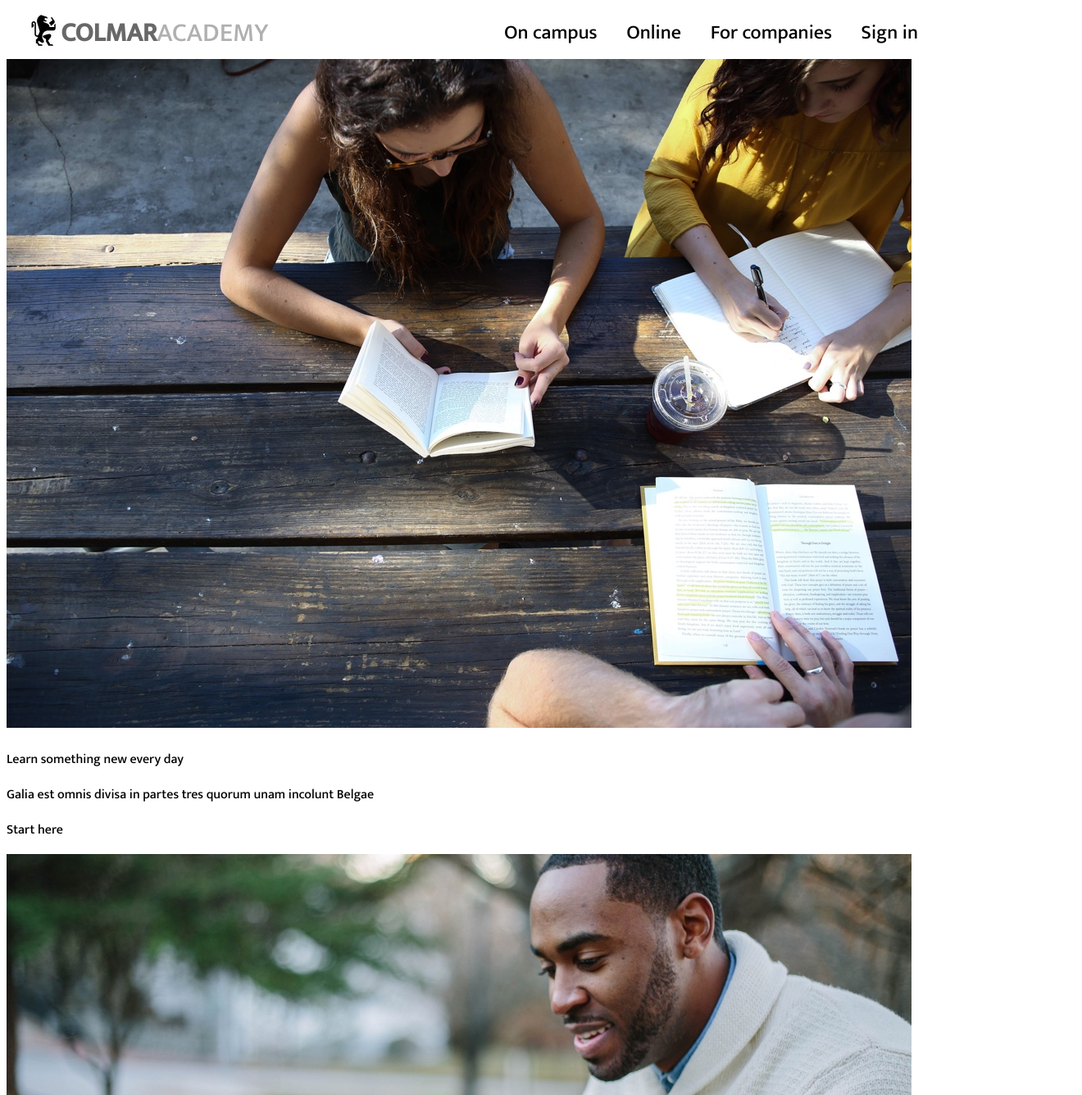
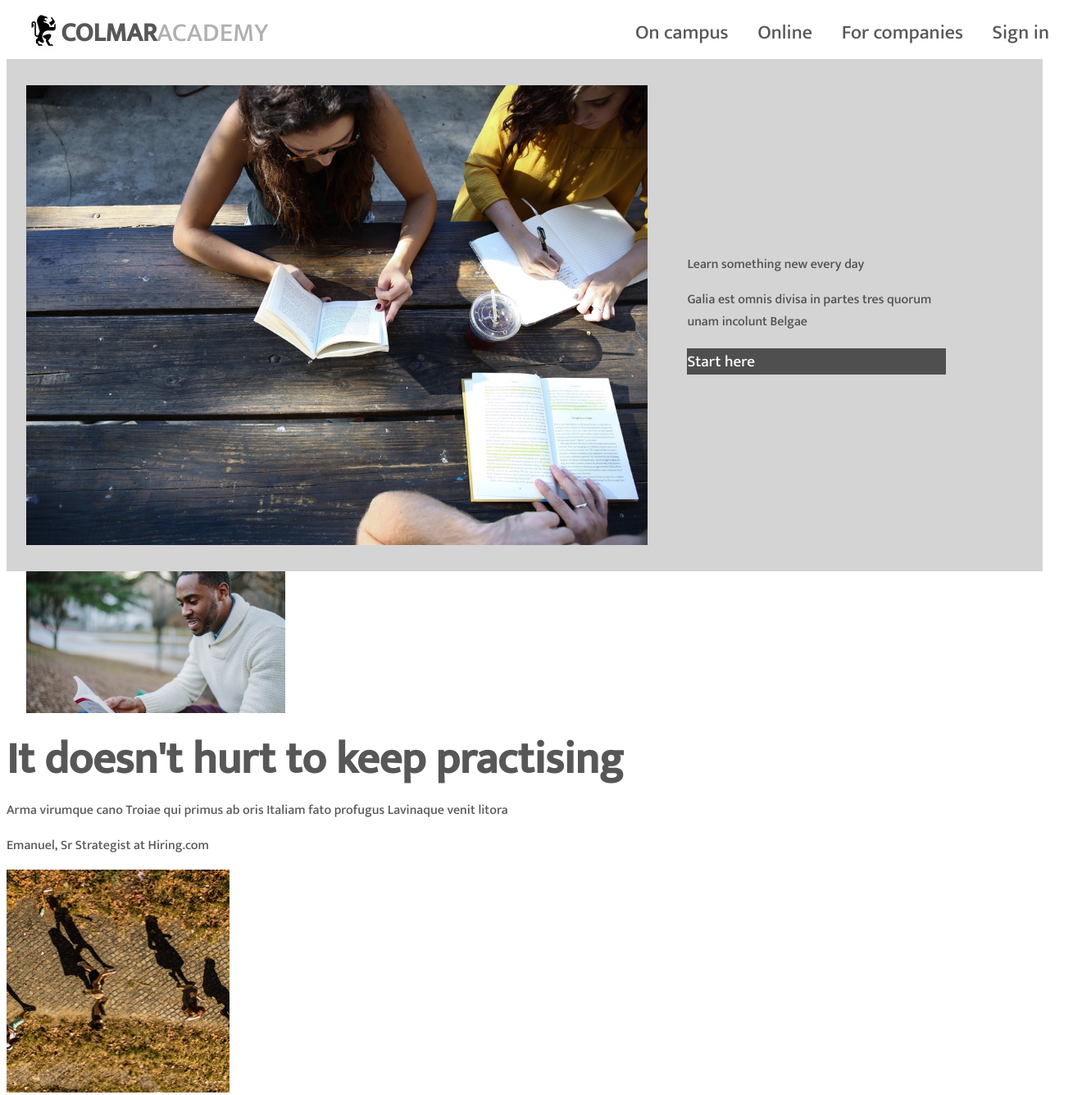
Before and after one commit to andergrant/project_5, a plain HTML site: page index.html in a window 1280 px wide. Shown: the top 1336 px of the page at 82% size, 1320 px wide, since content can reach past the window. Drawn offline with Linux system fonts and the light colour scheme.

Commit message:
First part done

```diff
--- a/resources/css/style.css
+++ b/resources/css/style.css
@@ -3,13 +3,14 @@ html{
     align-items: center;
     justify-content: space-between;
     font-family: "Mukta", sans-serif;
+    color: rgba(51, 51, 51, 0.822);
 }
 
 ul li{
     list-style: none;
     display: inline-block;
     justify-content: center;
-    margin: 16px;
+    padding: 16px;
     font-size: 24px;
 }
 #logo{
@@ -21,7 +22,6 @@ ul li{
     font-size: 32px;
 }
 #name_1{
-    color: rgba(51, 51, 51, 0.74);
     font-weight: bolder;
 }
 #name_2{
@@ -36,6 +36,43 @@ header{
     display: flex;
     align-items: center;
     justify-content: space-between;
-    margin: 0px 24px;
+    padding: 0px 24px;
     width: 100%;
 }
+.rectangle_1{
+    width: 100%;
+    background-color: rgba(169, 169, 169, 0.5);
+    display:inline-flex;
+    align-items: center;
+    padding: 32px 0px;
+}
+#banner{
+    width: 60%;
+    padding: 0px 24px;
+}
+#info{
+  padding-left: 24px ;
+  width: 25%;
+}
+video{
+    width: 60%;
+}
+h1{
+    width: fit-content;
+    font-size: 54px;
+    line-height: 24px;
+    font-weight:bolder;
+}
+h3{
+    font-size: 26px;
+}
+#button{
+    background-color:rgba(51, 51, 51, 0.822);
+    color: white;
+    font-size: larger;
+    width: 100%;
+}
+#button_text{
+    text-align: center;
+    padding: 8px;
+}
```
